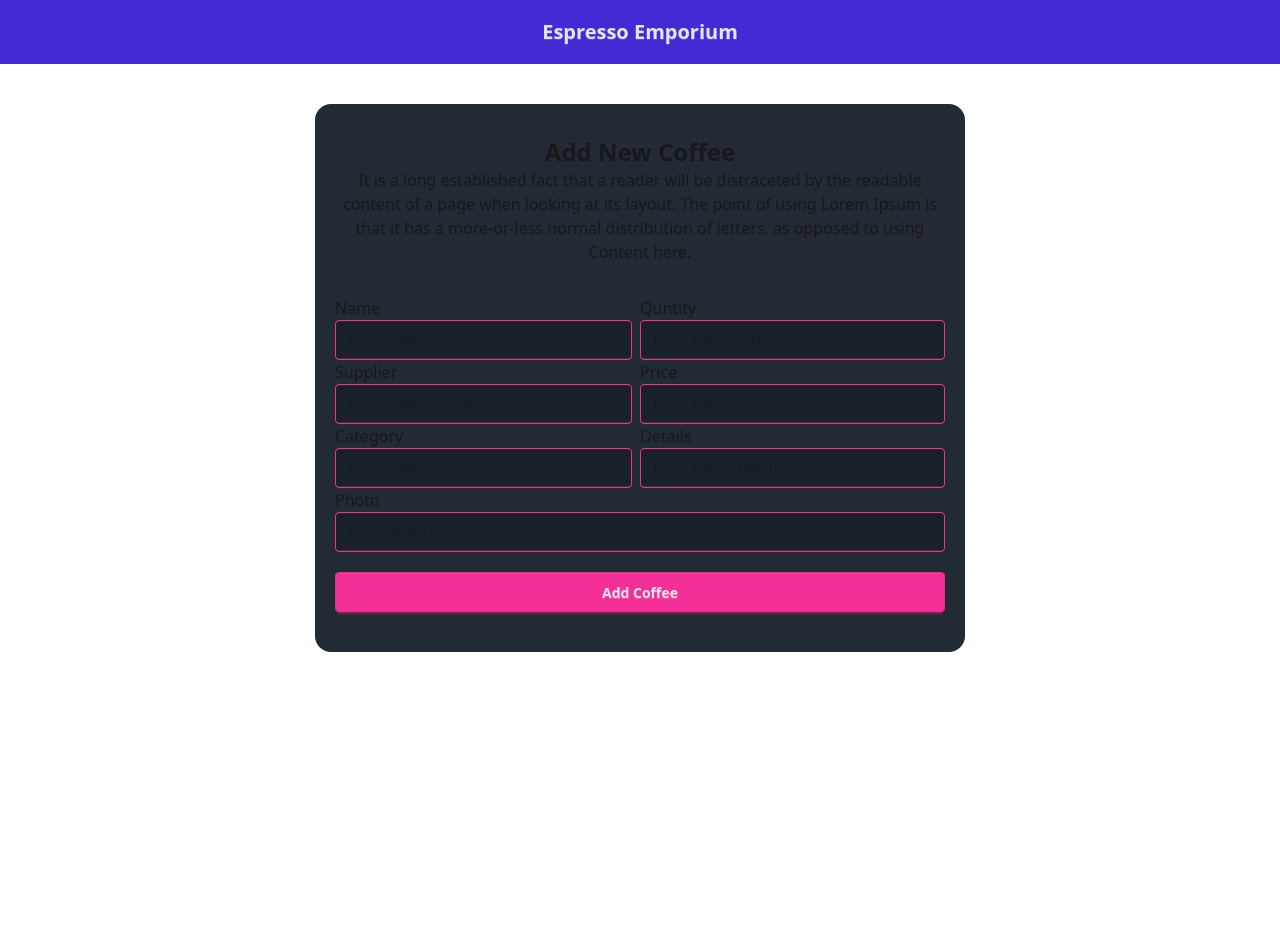
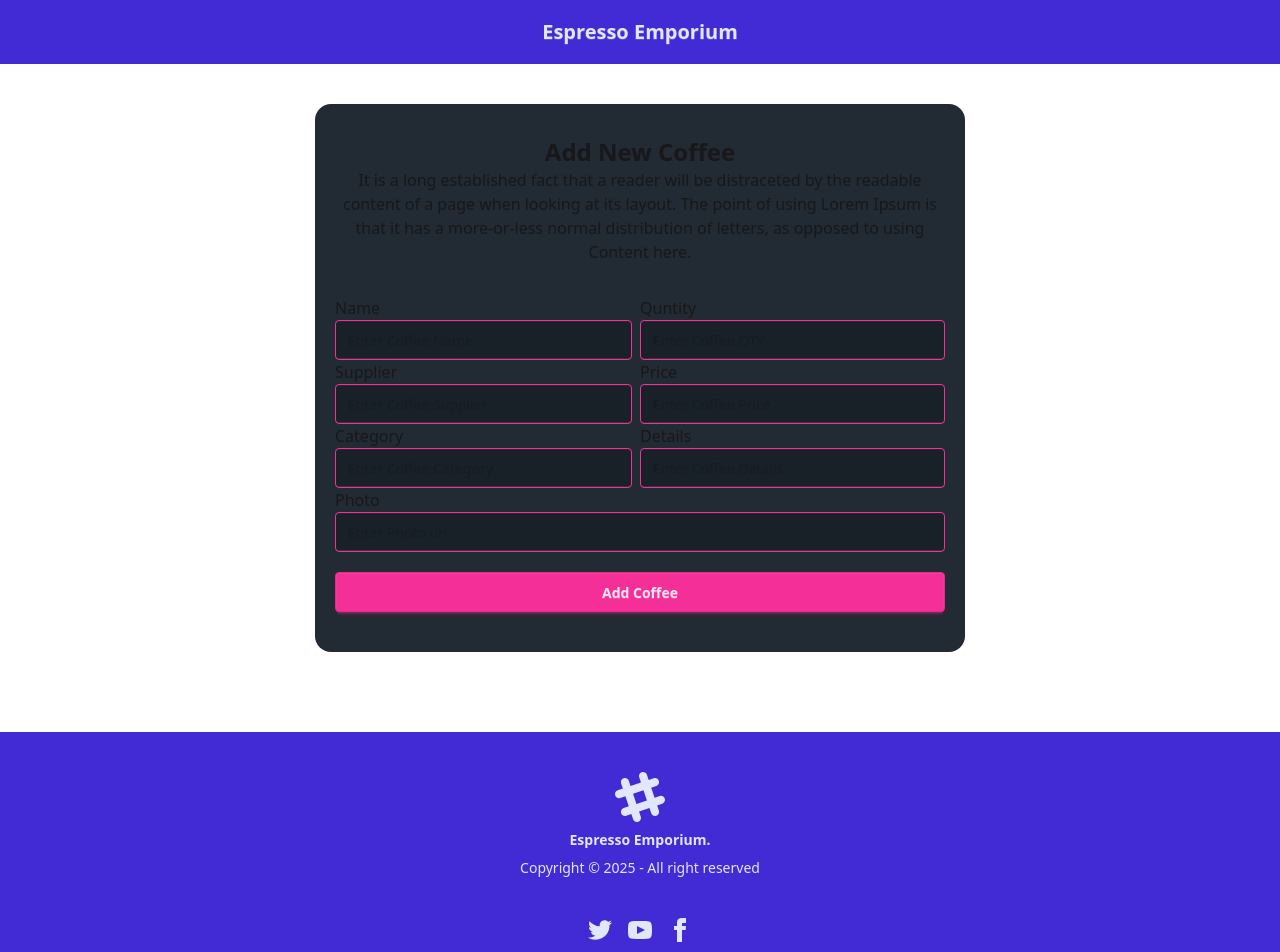
Before and after one commit to Hasibul-Hasan01/Coffee-Store-Client, a React (Vite) app: page /add-coffee in a window 1280 px wide. Shown: the top 952 px of the page. Before the commit the page ends 800 px from the top, so only its background shows below. Built offline with nearby package versions, Linux system fonts and the light colour scheme.

Commit message:
Footer Section Complete

```diff
--- a/src/Layout/Root.jsx
+++ b/src/Layout/Root.jsx
@@ -2,12 +2,14 @@
 import { Outlet } from 'react-router';
 import Header from '../Components/Header/HEader';
 import Navbar from '../Shared/Navbar/Navbar';
+import Footer from '../Shared/Footer/Footer';
 
 const Root = () => {
     return (
         <div>
             <Navbar />
             <Outlet />
+            <Footer />
         </div>
     );
 };
--- /dev/null
+++ b/src/Shared/Footer/Footer.jsx
@@ -0,0 +1,66 @@
+import React from 'react';
+
+const Footer = () => {
+    return (
+        <div className='mt-20'>
+            <footer className="footer footer-horizontal footer-center bg-primary text-primary-content p-10">
+                <aside>
+                    <svg
+                        width="50"
+                        height="50"
+                        viewBox="0 0 24 24"
+                        xmlns="http://www.w3.org/2000/svg"
+                        fillRule="evenodd"
+                        clipRule="evenodd"
+                        className="inline-block fill-current">
+                        <path
+                            d="M22.672 15.226l-2.432.811.841 2.515c.33 1.019-.209 2.127-1.23 2.456-1.15.325-2.148-.321-2.463-1.226l-.84-2.518-5.013 1.677.84 2.517c.391 1.203-.434 2.542-1.831 2.542-.88 0-1.601-.564-1.86-1.314l-.842-2.516-2.431.809c-1.135.328-2.145-.317-2.463-1.229-.329-1.018.211-2.127 1.231-2.456l2.432-.809-1.621-4.823-2.432.808c-1.355.384-2.558-.59-2.558-1.839 0-.817.509-1.582 1.327-1.846l2.433-.809-.842-2.515c-.33-1.02.211-2.129 1.232-2.458 1.02-.329 2.13.209 2.461 1.229l.842 2.515 5.011-1.677-.839-2.517c-.403-1.238.484-2.553 1.843-2.553.819 0 1.585.509 1.85 1.326l.841 2.517 2.431-.81c1.02-.33 2.131.211 2.461 1.229.332 1.018-.21 2.126-1.23 2.456l-2.433.809 1.622 4.823 2.433-.809c1.242-.401 2.557.484 2.557 1.838 0 .819-.51 1.583-1.328 1.847m-8.992-6.428l-5.01 1.675 1.619 4.828 5.011-1.674-1.62-4.829z"></path>
+                    </svg>
+                    <p className="font-bold">
+                        Espresso Emporium.
+                    </p>
+                    <p>Copyright © {new Date().getFullYear()} - All right reserved</p>
+                </aside>
+                <nav>
+                    <div className="grid grid-flow-col gap-4">
+                        <a>
+                            <svg
+                                xmlns="http://www.w3.org/2000/svg"
+                                width="24"
+                                height="24"
+                                viewBox="0 0 24 24"
+                                className="fill-current">
+                                <path
+                                    d="M24 4.557c-.883.392-1.832.656-2.828.775 1.017-.609 1.798-1.574 2.165-2.724-.951.564-2.005.974-3.127 1.195-.897-.957-2.178-1.555-3.594-1.555-3.179 0-5.515 2.966-4.797 6.045-4.091-.205-7.719-2.165-10.148-5.144-1.29 2.213-.669 5.108 1.523 6.574-.806-.026-1.566-.247-2.229-.616-.054 2.281 1.581 4.415 3.949 4.89-.693.188-1.452.232-2.224.084.626 1.956 2.444 3.379 4.6 3.419-2.07 1.623-4.678 2.348-7.29 2.04 2.179 1.397 4.768 2.212 7.548 2.212 9.142 0 14.307-7.721 13.995-14.646.962-.695 1.797-1.562 2.457-2.549z"></path>
+                            </svg>
+                        </a>
+                        <a>
+                            <svg
+                                xmlns="http://www.w3.org/2000/svg"
+                                width="24"
+                                height="24"
+                                viewBox="0 0 24 24"
+                                className="fill-current">
+                                <path
+                                    d="M19.615 3.184c-3.604-.246-11.631-.245-15.23 0-3.897.266-4.356 2.62-4.385 8.816.029 6.185.484 8.549 4.385 8.816 3.6.245 11.626.246 15.23 0 3.897-.266 4.356-2.62 4.385-8.816-.029-6.185-.484-8.549-4.385-8.816zm-10.615 12.816v-8l8 3.993-8 4.007z"></path>
+                            </svg>
+                        </a>
+                        <a>
+                            <svg
+                                xmlns="http://www.w3.org/2000/svg"
+                                width="24"
+                                height="24"
+                                viewBox="0 0 24 24"
+                                className="fill-current">
+                                <path
+                                    d="M9 8h-3v4h3v12h5v-12h3.642l.358-4h-4v-1.667c0-.955.192-1.333 1.115-1.333h2.885v-5h-3.808c-3.596 0-5.192 1.583-5.192 4.615v3.385z"></path>
+                            </svg>
+                        </a>
+                    </div>
+                </nav>
+            </footer>
+        </div>
+    );
+};
+
+export default Footer;
```
